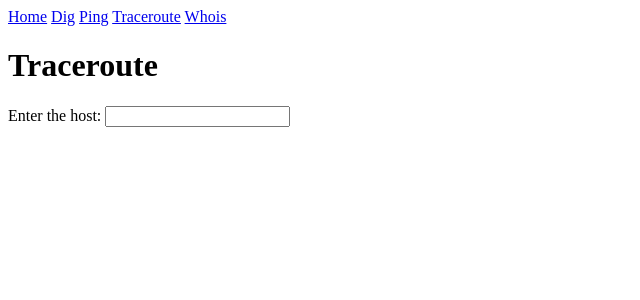
After one commit to daniyl-x/net-toolbox, a Flask app: page /traceroute in a window 1280 px wide. The commit adds this page. Shown: the top 300 px of the page, without its empty margins (0-640 px from the left). Run offline with Flask 3, Linux system fonts and the light colour scheme.

Commit message:
Add traceroute

```diff
--- a/routes/browser.py
+++ b/routes/browser.py
@@ -42,6 +42,21 @@
         return render_template(template)
 
 
+@browser.get("/traceroute")
+def traceroute():
+    template = "traceroute.html"
+
+    host = request.args.get("host")
+    if host:
+        url = request.root_url + url_for("api.traceroute")
+        response = httpx.get(f"{url}?host={host}")
+
+        data = response.json()
+        return render_template(template, data=data)
+    else:
+        return render_template(template)
+
+
 @browser.get("/whois")
 def whois():
     template = "whois.html"
--- a/templates/base.html
+++ b/templates/base.html
@@ -11,6 +11,7 @@
       <a href="{{ url_for('browser.index') }}">Home</a>
       <a href="{{ url_for('browser.dig') }}">Dig</a>
       <a href="{{ url_for('browser.ping') }}">Ping</a>
+      <a href="{{ url_for('browser.traceroute') }}">Traceroute</a>
       <a href="{{ url_for('browser.whois') }}">Whois</a>
     </nav>
 
--- /dev/null
+++ b/templates/traceroute.html
@@ -0,0 +1,9 @@
+{% extends "base.html" %}
+
+{% block content %}
+  <h1>{% block title %} Traceroute {% endblock %}</h1>
+
+  {% include "base_form.html" %}
+  {% include "result.html" %}
+
+{% endblock %}
```
Also changed, not shown: routes/api.py (+8 -0 lines).
